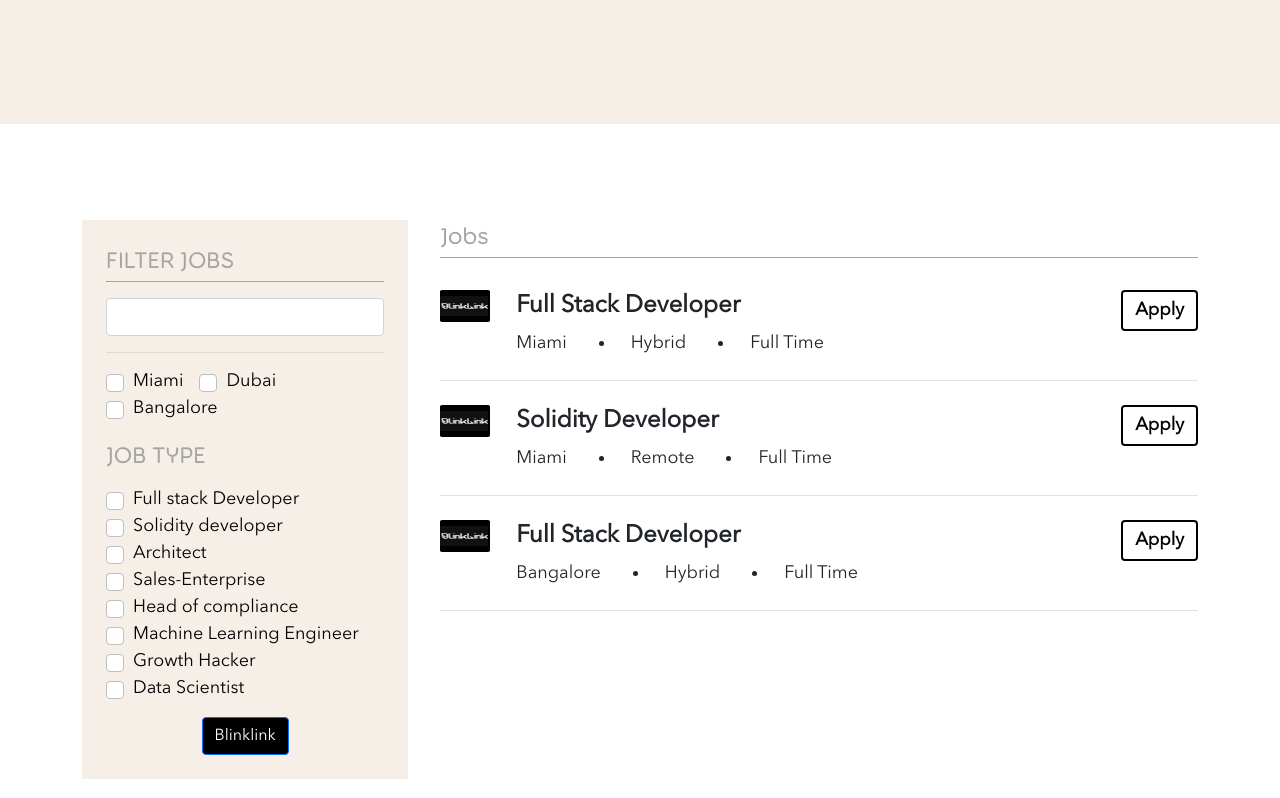
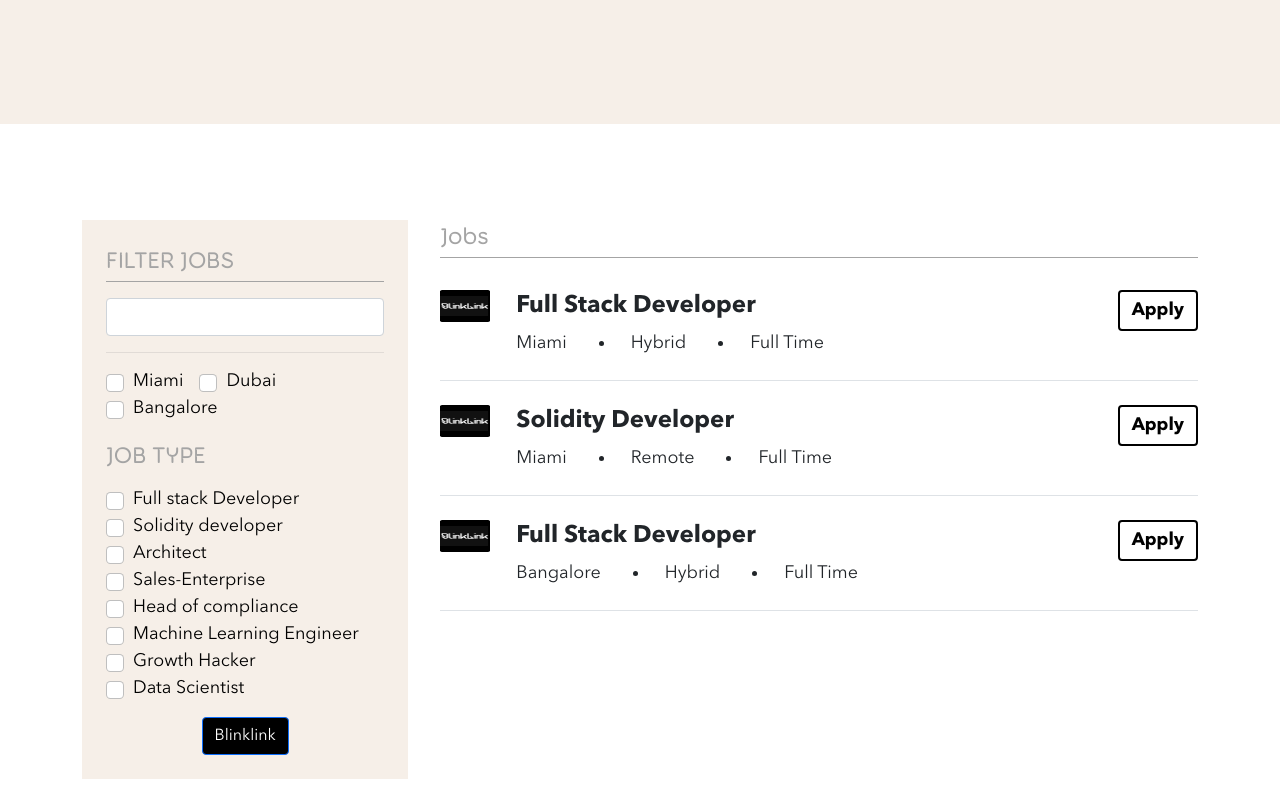
Before and after one commit to vivek-cloudloom/blinklink, a Next.js app: page /careers in a window 1280 px wide. Shown: the part 760-1558 px from the top of the page. Built offline with nearby package versions, Linux system fonts and the light colour scheme.

Commit message:
font-family updated

```diff
--- a/src/components/common/PageLayout.jsx
+++ b/src/components/common/PageLayout.jsx
@@ -40,7 +40,7 @@ export default function PageLayout({ children }) {
       link: "/product",
       children: [
         {
-          title: "Features",
+          title: "FEATURES",
           link: "/features",
         },
         {
--- a/src/pages/careers.jsx
+++ b/src/pages/careers.jsx
@@ -56,7 +56,7 @@ export default function Features() {
               </h3>
               <Form>
                 <Form.Control
-                  type="password"
+                  type="search"
                   id="inputPassword5"
                   aria-describedby="passwordHelpBlock"
                   className="my-2"
--- a/src/pages/sales.jsx
+++ b/src/pages/sales.jsx
@@ -29,7 +29,7 @@ export default function Features() {
                   <Row>
                     <Col>
                       <Form.Group className="mb-3" controlId="formBasicEmail">
-                        <Form.Label>Name</Form.Label>
+                        <Form.Label>NAME</Form.Label>
                         <Form.Control type="text" placeholder="Your Name" />
                       </Form.Group>
                     </Col>
--- a/src/style/components.scss
+++ b/src/style/components.scss
@@ -28,3 +28,7 @@
 .underline-border {
   border-color: rgba(164, 164, 164, 0.5);
 }
+
+.dropdown-menu {
+  background-color: $body-bg !important;
+}
--- a/src/style/typography.scss
+++ b/src/style/typography.scss
@@ -89,14 +89,33 @@ $fontWeights: (
   500
 );
 
+// @font-face {
+//   font-family: "Avenir Next";
+//   src: url("../font/Avenir Next Font.ttf");
+// }
+
+// @font-face {
+//   font-family: "Torus Notched Regular";
+//   src: url("../font/Torus Notched Regular.ttf");
+// }
 @font-face {
   font-family: "Avenir Next";
-  src: url("../font/Avenir Next Font.ttf");
+  src: url("../font/Avenir/AvenirNextLTPro-Bold.otf");
+  font-weight: bold;
+  font-style: normal;
+}
+@font-face {
+  font-family: "Avenir Next";
+  src: url("../font/Avenir/AvenirNextLTPro-Regular.otf");
+  font-weight: normal;
+  font-style: normal;
 }
 
 @font-face {
   font-family: "Torus Notched Regular";
-  src: url("../font/Torus Notched Regular.ttf");
+  src: url("../font/Torus/Torus\ Notched\ Regular.ttf");
+  font-weight: normal;
+  font-style: normal;
 }
 
 $i: 0;
```
Also changed, not shown: src/font/Avenir/AvenirNextLTPro-It.otf (deleted), src/font/Torus/Torus Notched Regular.ttf (added).
